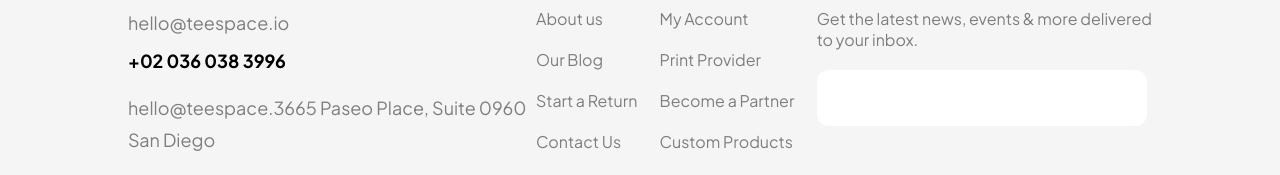
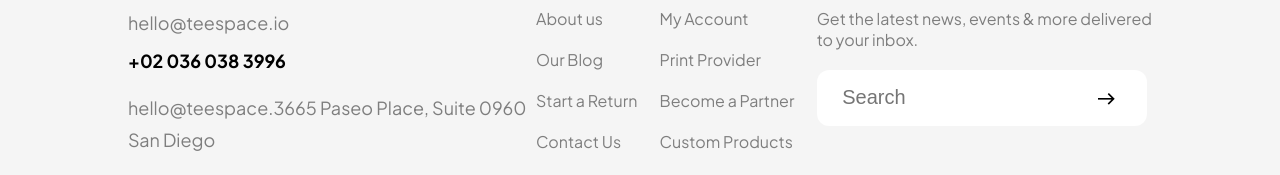
Before and after one commit to SAZZADHOSSAIN111/TeeSpace, a plain HTML site: page index.html in a window 1280 px wide. Shown: the part 8832-9007 px from the top of the page. Drawn offline with Linux system fonts and the light colour scheme.

Commit message:
alkdsfjalsk

```diff
--- a/index.html
+++ b/index.html
@@ -444,7 +444,7 @@
         <div class="column4">
             <p>Newsletter</p>
             <p>Get the latest news, events & more delivered <br>to your inbox.</p>
-            <input type="email" title="SEARCH">
+            <input type="email" placeholder=" Search">
         </div>
 
     </div>
--- a/undex.css
+++ b/undex.css
@@ -691,7 +691,7 @@ body{
  }
 
  .footer{
-    height:578px;
+    height:470px;
     width: auto;
     padding: 5% 10%;
     background-color:#F5F5F5 ;
@@ -777,13 +777,12 @@ body{
     border: none;
     margin-top: 20px;
     padding: 20px;
-        font-size: 20px;
-        background-image: url(Vector (12).png);
+    font-size: 20px;;
+    background-image: url(Vector\ \(12\).png);
+    background-repeat: no-repeat;
+    background-position: 90% 23px;
+
 }
 .column4 input:focus {
-        /* background-color: red; */
-        /* border: none; */
     outline: none;
-
-
 }
```
Lines whose indentation alone changed are shown as unchanged.
